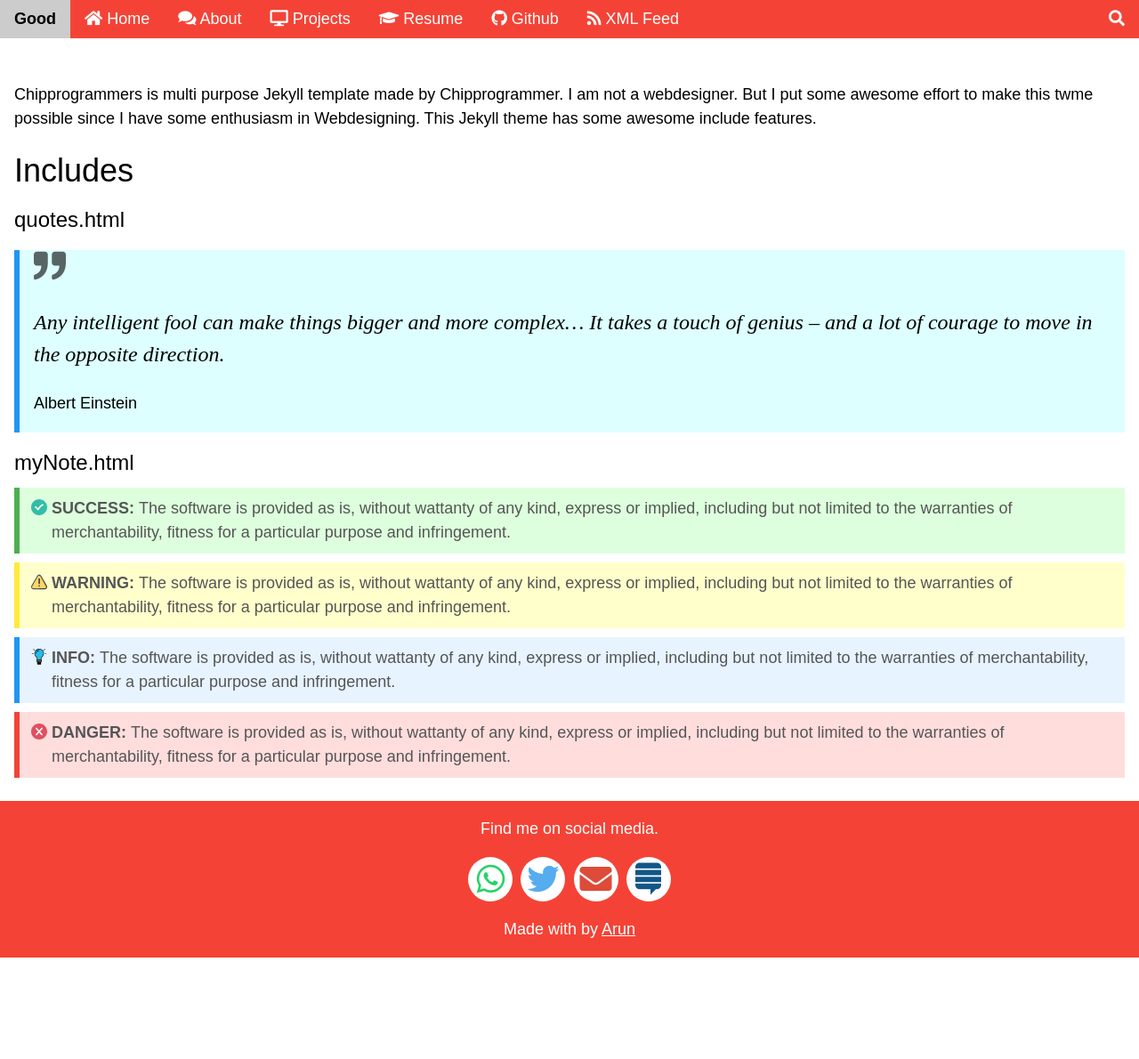
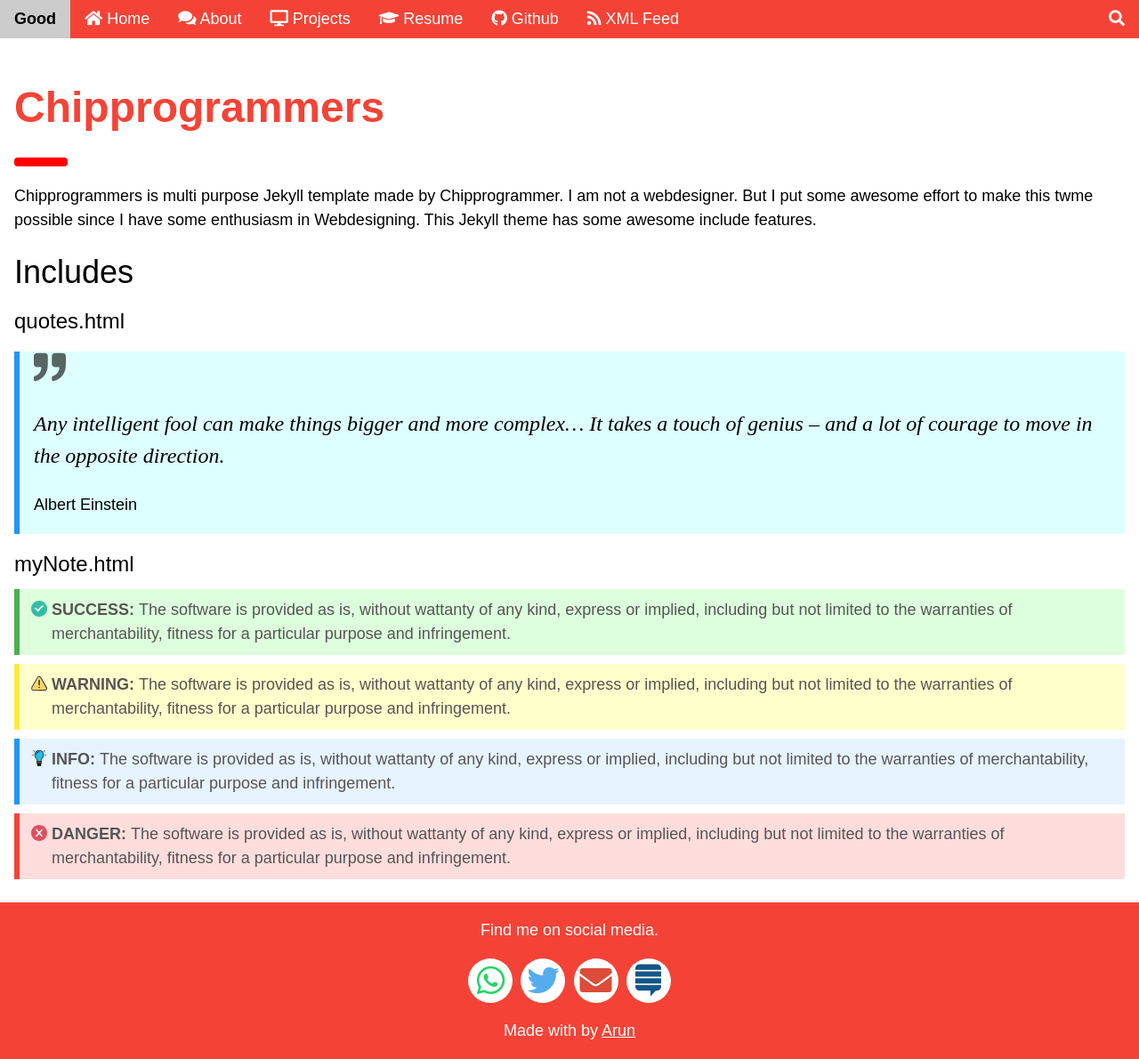
Before and after one commit to chipprogrammers/Good, a Jekyll site: the page built from index.md, in a window 1280 px wide and 1190 px high. Shown: the whole window at 89% size. Built offline with Jekyll 4.4.1, drawn with Linux system fonts in a browser that asks for light colours; some web fonts are replaced; comment, search, counter and statistics services are not loaded.

Commit message:
Update default.html

```diff
--- a/_layouts/default.html
+++ b/_layouts/default.html
@@ -7,6 +7,8 @@
 <body>
   {% include navbar.html %}
    <div class="w3-container" style="margin-top:75px">
+     <h1 class="w3-xxxlarge w3-text-red"><b>{{ page.title }}</b></h1>
+    <hr style="width:50px;border:5px solid red" class="w3-round">
      {{ content }}
   </div>
   {% include footer.html %}
```
